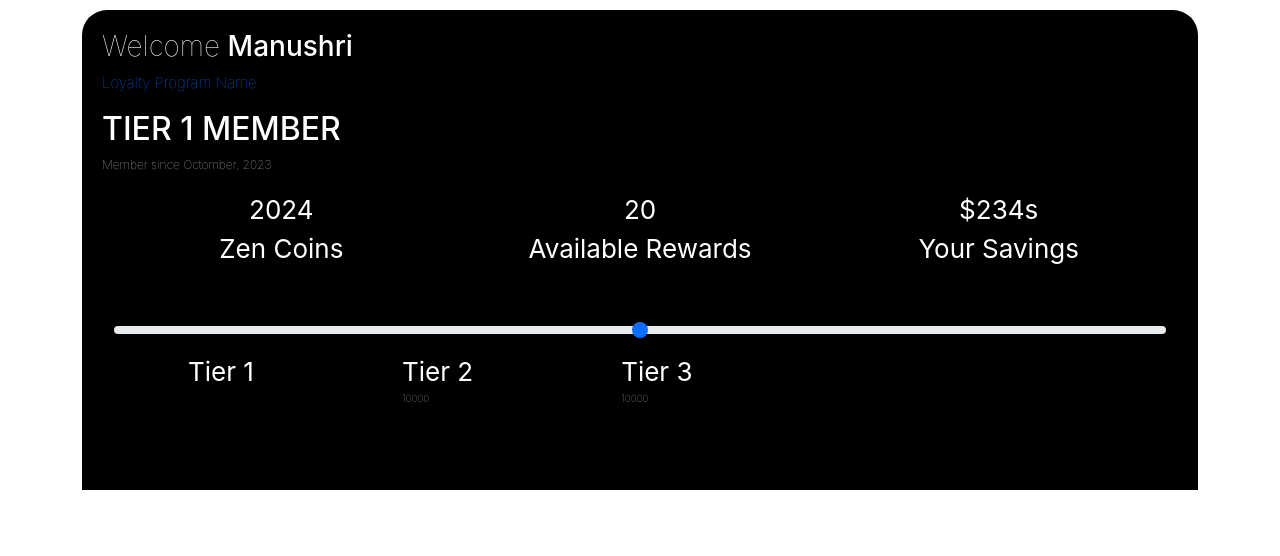
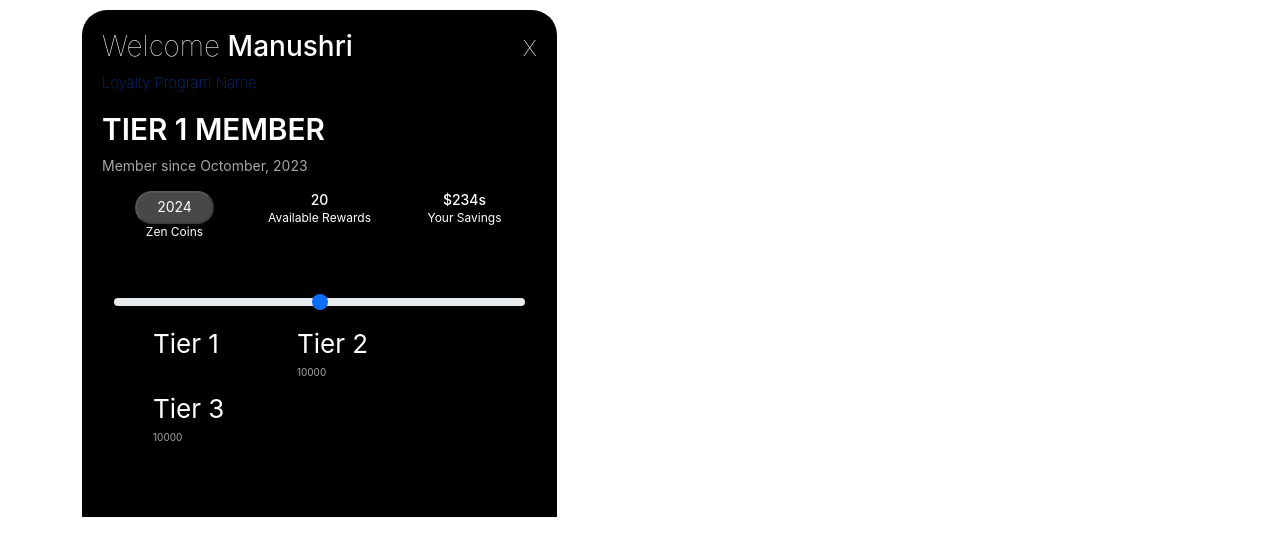
Before and after one commit to ShrutiMoradiy/new-projrct, a React (Create React App) app: page / in a window 1280 px wide. Shown: the top 556 px of the page. Built offline with nearby package versions, Linux system fonts and the light colour scheme.

Commit message:
add commit

```diff
--- a/package.json
+++ b/package.json
@@ -3,6 +3,8 @@
   "version": "0.1.0",
   "private": true,
   "dependencies": {
+    "@fortawesome/fontawesome-svg-core": "^6.5.1",
+    "@fortawesome/react-fontawesome": "^0.2.0",
     "@testing-library/jest-dom": "^5.17.0",
     "@testing-library/react": "^13.4.0",
     "@testing-library/user-event": "^13.5.0",
--- a/public/index.html
+++ b/public/index.html
@@ -27,7 +27,6 @@
 
     <link href="https://cdn.jsdelivr.net/npm/bootstrap@5.3.3/dist/css/bootstrap.min.css" rel="stylesheet" integrity="sha384-QWTKZyjpPEjISv5WaRU9OFeRpok6YctnYmDr5pNlyT2bRjXh0JMhjY6hW+ALEwIH" crossorigin="anonymous">
 
-
   </head>
     <title>React App</title>
   </head>
--- a/src/App.css
+++ b/src/App.css
@@ -15,7 +15,11 @@
 
 .App-header {
   background-color: #000000;
-  min-height: 60vh;
+  width: 475px;
+  height: 507px;
+  gap: 0px;
+  opacity: 0px;
+
   /* display: flex; */
   flex-direction: column;
   align-items: left;
@@ -31,25 +35,62 @@ span {
 p {
   font-size: 15px;
   font-weight: 100;
-  color: #0062ff;
+  color: #0055E2;
+  ;
 }
+
 .App-header > h2 {
   text-transform: uppercase;
+  font-size: 29.77px;
+  font-weight: 600;
+  line-height: 38.7px;
+  text-align: left;
+
 }
 .tier {
-  color: #c8c8c8;
-  font-size: 12px;
+  color: #FFFFFFA6;
+  font-size: 14px;
+  font-weight: 400;
+  line-height: 18.2px;
+  text-align: left;
+
 }
 .form-range {
   margin-top: 50px;
 }
 .form-label {
   display: inline-grid;
-  padding: 0 74px;
+  padding: 0 39px;
 }
 .form-label span {
   display: flex;
   font-size: 10px;
+}
+.fns {
+  font-size: 14px;
+  font-weight: 500;
+  line-height: 18.9px;
+  text-align: left;
+}
+.fns .cont {
+  font-size: 12px;
+  font-weight: 400;
+  line-height: 16.2px;
+  text-align: center;
+  color: #FFFFFF;
+
+}
+.fns button {
+  width: Fixed (82px)px;
+  height: Fixed (37px)px;
+  top: 205px;
+  left: 32px;
+  padding: 5px 20px;
+  /* gap: 8px; */
+  border-radius: 50px;
+  opacity: 0px;
+  color: #FFFFFF;
+  /* background-color: #393939; */
 }
 .mt-10 {
   margin-top: 10px;
--- a/src/App.js
+++ b/src/App.js
@@ -6,41 +6,49 @@ function App() {
      <>
       <div className='container mt-10'>
         <div className="App App-header">
-          <h3><span>Welcome</span> Manushri </h3>
-          <p>Loyalty Program Name</p>
+        <div class="row">
+          <div className='col-lg-11'>
+          <h3><span>Welcome</span> Manushri</h3>
+          </div>
+          <div className='col-lg-1'>
+            <h3><span>x</span></h3>
+          </div>
+         </div>
+         <p>Loyalty Program Name</p>
           <h2>Tier 1 Member</h2>
           <p className='tier'>Member since Octomber, 2023</p>
 
-          <div class="container text-center">
-            <div class="row">
-              <div class="col">2024
-                <div class="row">
-                <div class="col">Zen Coins</div>
+          <div className="container text-center fns">
+            <div className="row">
+              <div className="col"><button type="button" class="btn-secondary" disabled>2024</button>
+                <div className="row">
+                <div className="col cont">Zen Coins</div>
                 </div>
               </div>
 
-              <div class="col">20
-                <div class="row">
-                  <div class="col">Available Rewards</div>
+              <div className="col">20
+                <div className="row">
+                  <div className="col cont">Available Rewards</div>
                 </div>
               </div>
-              <div class="col">$234s
-                <div class="row">
-                  <div class="col">Your Savings</div>
+              <div className="col">$234s
+                <div className="row">
+                  <div className="col cont">Your Savings</div>
                 </div>
               </div>
             </div>
         </div>
 
-        <div class="container">
-          <input type="range" class="form-range" id="customRange1"></input>
-          <label for="customRange1" class="form-label">Tier 1 </label>
-          <label for="customRange1" class="form-label">Tier 2 <span className='tier'>10000</span></label>
-          <label for="customRange1" class="form-label">Tier 3 <span className='tier'>10000</span></label>
+        <div className="container">
+          <input type="range" className="form-range" id="customRange1"></input>
+          <label for="customRange1" className="form-label">Tier 1 </label>
+          <label for="customRange1" className="form-label">Tier 2 <span className='tier'>10000</span></label>
+          <label for="customRange1" className="form-label">Tier 3 <span className='tier'>10000</span></label>
         </div>
 
         </div>
       </div>
+
 
     </>
   );
```
Also changed, not shown: src/cancel.jpg (added), 1 other file (tests, documents, lock files or other folders).
